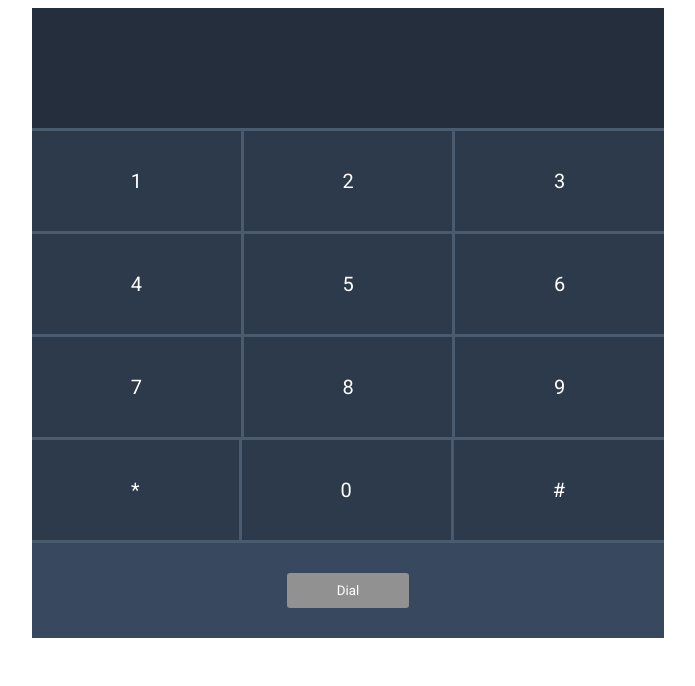
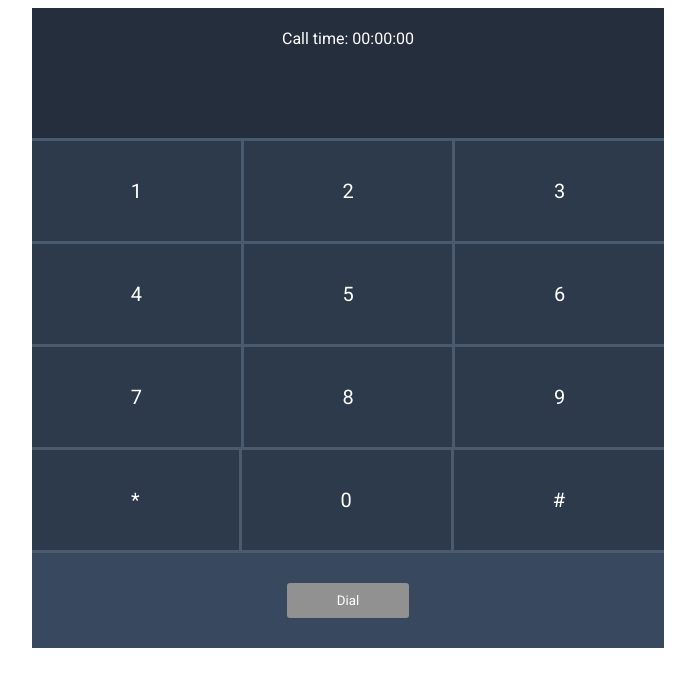
Before and after one commit to Giorgio-IMAGINARIA/8x8-dialler-simulation, an Angular app: page / in a window 1280 px wide. Shown: the top 686 px of the page, without its empty margins (292-987 px from the left). Built offline with nearby package versions, Linux system fonts and the light colour scheme.

Commit message:
call time box added

```diff
--- a/src/app/app.component.css
+++ b/src/app/app.component.css
@@ -12,12 +12,10 @@
 .dialler-box{
     width: 100%;
     display: flex;
-    justify-content:center;
-    align-items: center;
 }
 #number-box{
     background-color: #242e3d;
-    min-height: 120px;
+    flex-direction: column;
 }
 #touchpad-box{
     background-color: #2c3a4c;
@@ -25,6 +23,8 @@
 }
 #button-box{
     background-color: #37485f;
+    align-items: center;
+    justify-content:center;
 }
 #number-text{
     color: #ffffff;
@@ -91,11 +91,30 @@
 .grey-right-bordered-div{
     border-right: 3px solid #4b5b6f;
 }
-.clicked{
+.touchpadClicked{
     background-color: #242e3d;
+    font-weight: 600;
 }
 .mainDialButtonClickedClass{
     background-color: #3d8957;
+}
+.mainHangupButtonClickedClass{
+    background-color: #a54832;
+}
+#call-time-wrap{
+    display: flex;
+    width: 100%;
+    min-height: 60px;
+    justify-content:center;
+    align-items: center;
+}
+#call-time-text{
+    color: #ffffff;
+}
+#call-number-wrap{
+    min-height: 70px;
+    display: flex;
+    justify-content:center;
 }
 @media only screen and (max-width: 736px) {
     #dialler-wrapper{
--- a/src/app/app.component.html
+++ b/src/app/app.component.html
@@ -1,62 +1,67 @@
-<!--The content below is only a placeholder and can be replaced.-->
 <div id="main-wrapper">
   <div id="dialler-wrapper">
     <div id="number-box" class="dialler-box grey-bottom-bordered-div">
-      <p id="number-text" class="standard-text">
-        {{dialledNumber}}
-      </p>
-
+      <div id="call-time-wrap">
+        <p id="call-time-text" class="standard-text">
+          Call time: 00:00:{{timePassed}}
+        </p>
+      </div>
+      <div id="call-number-wrap">
+        <p id="number-text" class="standard-text">
+          {{dialledNumber}}
+        </p>
+      </div>
     </div>
-    <div id="touchpad-box" class="dialler-box">
+    <div *ngIf="showDialler" id="touchpad-box" class="dialler-box">
       <div class="touchpad-row grey-bottom-bordered-div">
-        <div class="touchpad-cell grey-right-bordered-div" (click)="touchPadButtonClicked($event)" [ngClass]="{'clicked': button1Clicked }">
+        <div class="touchpad-cell grey-right-bordered-div" (click)="touchPadButtonClicked($event)" [ngClass]="{'touchpadClicked': button1Clicked }">
           <p class="standard-text touchpad-number">1</p>
         </div>
-        <div class="touchpad-cell grey-right-bordered-div" (click)="touchPadButtonClicked($event)" [ngClass]="{'clicked': button2Clicked }">
+        <div class="touchpad-cell grey-right-bordered-div" (click)="touchPadButtonClicked($event)" [ngClass]="{'touchpadClicked': button2Clicked }">
           <p class="standard-text touchpad-number">2</p>
         </div>
-        <div class="touchpad-cell" (click)="touchPadButtonClicked($event)" [ngClass]="{'clicked': button3Clicked }">
+        <div class="touchpad-cell" (click)="touchPadButtonClicked($event)" [ngClass]="{'touchpadClicked': button3Clicked }">
           <p class="standard-text touchpad-number">3</p>
         </div>
       </div>
       <div class="touchpad-row grey-bottom-bordered-div">
-        <div class="touchpad-cell grey-right-bordered-div" (click)="touchPadButtonClicked($event)" [ngClass]="{'clicked': button4Clicked }">
+        <div class="touchpad-cell grey-right-bordered-div" (click)="touchPadButtonClicked($event)" [ngClass]="{'touchpadClicked': button4Clicked }">
           <p class="standard-text touchpad-number">4</p>
         </div>
-        <div class="touchpad-cell grey-right-bordered-div" (click)="touchPadButtonClicked($event)" [ngClass]="{'clicked': button5Clicked }">
+        <div class="touchpad-cell grey-right-bordered-div" (click)="touchPadButtonClicked($event)" [ngClass]="{'touchpadClicked': button5Clicked }">
           <p class="standard-text touchpad-number">5</p>
         </div>
-        <div class="touchpad-cell" (click)="touchPadButtonClicked($event)" [ngClass]="{'clicked': button6Clicked }">
+        <div class="touchpad-cell" (click)="touchPadButtonClicked($event)" [ngClass]="{'touchpadClicked': button6Clicked }">
           <p class="standard-text touchpad-number">6</p>
         </div>
       </div>
       <div class="touchpad-row grey-bottom-bordered-div">
-        <div class="touchpad-cell grey-right-bordered-div" (click)="touchPadButtonClicked($event)" [ngClass]="{'clicked': button7Clicked }">
+        <div class="touchpad-cell grey-right-bordered-div" (click)="touchPadButtonClicked($event)" [ngClass]="{'touchpadClicked': button7Clicked }">
           <p class="standard-text touchpad-number">7</p>
         </div>
-        <div class="touchpad-cell grey-right-bordered-div" (click)="touchPadButtonClicked($event)" [ngClass]="{'clicked': button8Clicked }">
+        <div class="touchpad-cell grey-right-bordered-div" (click)="touchPadButtonClicked($event)" [ngClass]="{'touchpadClicked': button8Clicked }">
           <p class="standard-text touchpad-number">8</p>
         </div>
-        <div class="touchpad-cell" (click)="touchPadButtonClicked($event)" [ngClass]="{'clicked': button9Clicked }">
+        <div class="touchpad-cell" (click)="touchPadButtonClicked($event)" [ngClass]="{'touchpadClicked': button9Clicked }">
           <p class="standard-text touchpad-number">9</p>
         </div>
       </div>
       <div class="touchpad-row grey-bottom-bordered-div">
-        <div class="touchpad-cell grey-right-bordered-div" (click)="touchPadButtonClicked($event)" [ngClass]="{'clicked': buttonStarClicked }">
+        <div class="touchpad-cell grey-right-bordered-div" (click)="touchPadButtonClicked($event)" [ngClass]="{'touchpadClicked': buttonStarClicked }">
           <p class="standard-text touchpad-number">*</p>
         </div>
-        <div class="touchpad-cell grey-right-bordered-div" (click)="touchPadButtonClicked($event)" [ngClass]="{'clicked': button0Clicked }">
+        <div class="touchpad-cell grey-right-bordered-div" (click)="touchPadButtonClicked($event)" [ngClass]="{'touchpadClicked': button0Clicked }">
           <p class="standard-text touchpad-number">0</p>
         </div>
-        <div class="touchpad-cell" (click)="touchPadButtonClicked($event)" [ngClass]="{'clicked': buttonHashClicked }">
+        <div class="touchpad-cell" (click)="touchPadButtonClicked($event)" [ngClass]="{'touchpadClicked': buttonHashClicked }">
           <p class="standard-text touchpad-number">#</p>
         </div>
       </div>
     </div>
     <div id="button-box" class="dialler-box">
-      <div id="main-button" (click)="mainButtonClicked($event)" [ngClass]="{'main-button-disabled': mainButtonDisabled, 'main-button-enabled':mainButtonEnabled, 'main-button-dial': mainButtonDial, 'mainDialButtonClickedClass': mainDialButtonClickedState, 'main-button-hangup': mainButtonHangup}">
+      <div id="main-button" (click)="mainButtonClicked($event)" [ngClass]="{'main-button-disabled': mainButtonDisabled, 'main-button-enabled':mainButtonEnabled, 'main-button-dial': mainButtonDial, 'mainDialButtonClickedClass': mainDialButtonClickedState, 'main-button-hangup': mainButtonHangup, 'mainHangupButtonClickedClass': mainHangupButtonClickedState}">
         <p id="main-button-text" class="standard-text">
-          Dial
+          {{mainButtonText}}
         </p>
       </div>
     </div>
--- a/src/app/app.component.ts
+++ b/src/app/app.component.ts
@@ -11,6 +11,7 @@ export class AppComponent implements OnInit {
   private mainButtonDial: boolean;
   private mainButtonHangup: boolean;
   private mainDialButtonClickedState: boolean;
+  private mainHangupButtonClickedState: boolean;
   private dialledNumber: string;
   private button1Clicked: boolean;
   private button2Clicked: boolean;
@@ -24,16 +25,23 @@ export class AppComponent implements OnInit {
   private buttonStarClicked: boolean;
   private button0Clicked: boolean;
   private buttonHashClicked: boolean;
+  private mainButtonText: string;
+  private showDialler: boolean;
+  private timePassed: string;
   ngOnInit(): void {
     this.initialiseDialler();
   }
 
   private initialiseDialler(): void {
+    this.timePassed = '00';
+    this.showDialler = true;
+    this.mainButtonText = 'Dial';
     this.mainButtonEnabled = false;
     this.mainButtonDisabled = true;
     this.mainButtonDial = false;
     this.mainButtonHangup = false;
     this.mainDialButtonClickedState = false;
+    this.mainHangupButtonClickedState = false;
     this.dialledNumber = '';
     this.initialiseTouchpad();
   }
@@ -57,21 +65,28 @@ export class AppComponent implements OnInit {
       case 'D':
         this.mainDialButtonClickedState = true;
         setTimeout(() => {
+          this.showDialler = false;
           this.mainDialButtonClickedState = false;
+          this.mainButtonDial = false;
           this.mainButtonHangup = true;
+          this.mainButtonText = 'Hangup';
         }, 200);
         break;
       case 'H':
-        this.mainDialButtonClickedState = false;
+        this.mainHangupButtonClickedState = true;
         setTimeout(() => {
-          this.mainDialButtonClickedState = false;
+          this.showDialler = true;
+          this.mainHangupButtonClickedState = false;
+          this.mainButtonHangup = false;
+          this.mainButtonEnabled = false;
+          this.mainButtonDisabled = true;
+          this.mainButtonText = 'Dial';
+          this.dialledNumber = '';
         }, 200);
         break;
       default:
         throw ('app.component - mainButtonClicked() error');
     }
-
-    this.mainDialButtonClickedState = true;
   }
 
   private touchPadButtonClicked(event: any): void {
```
